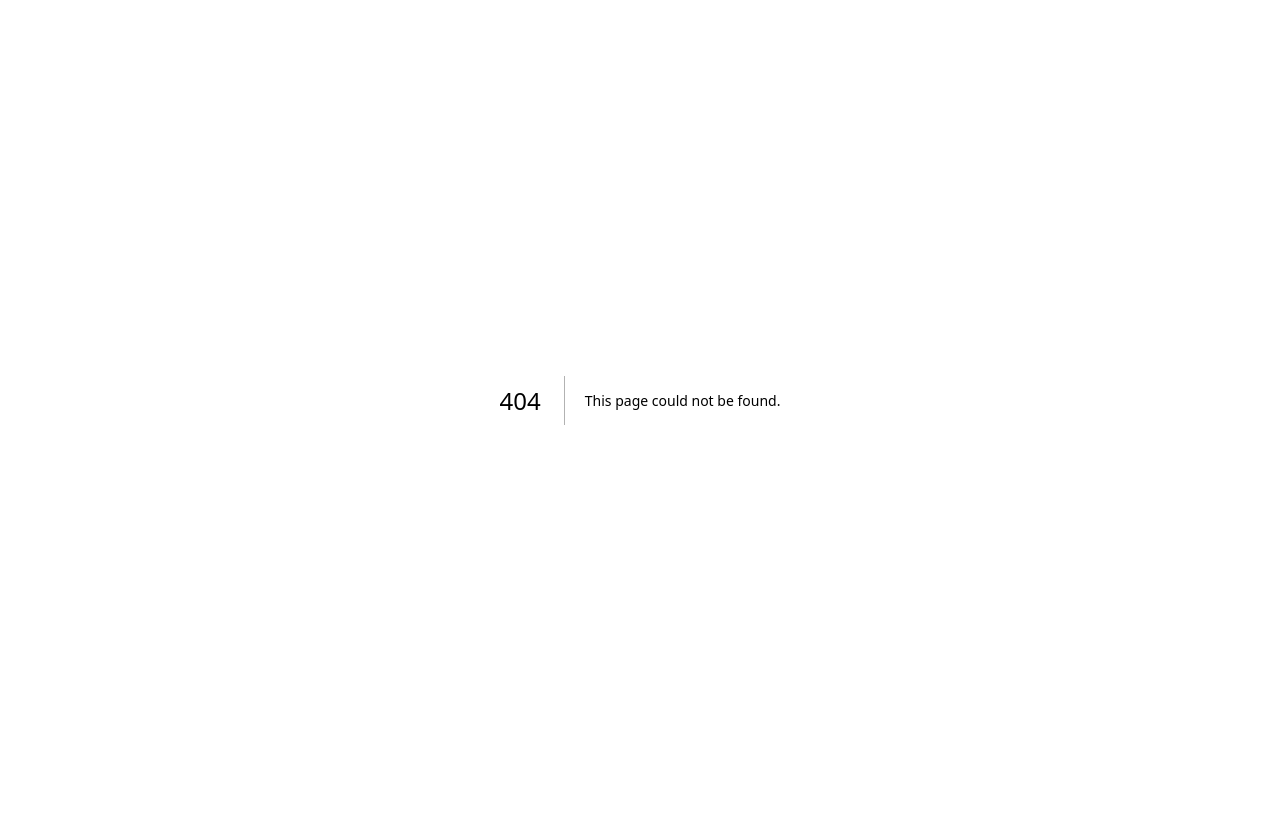
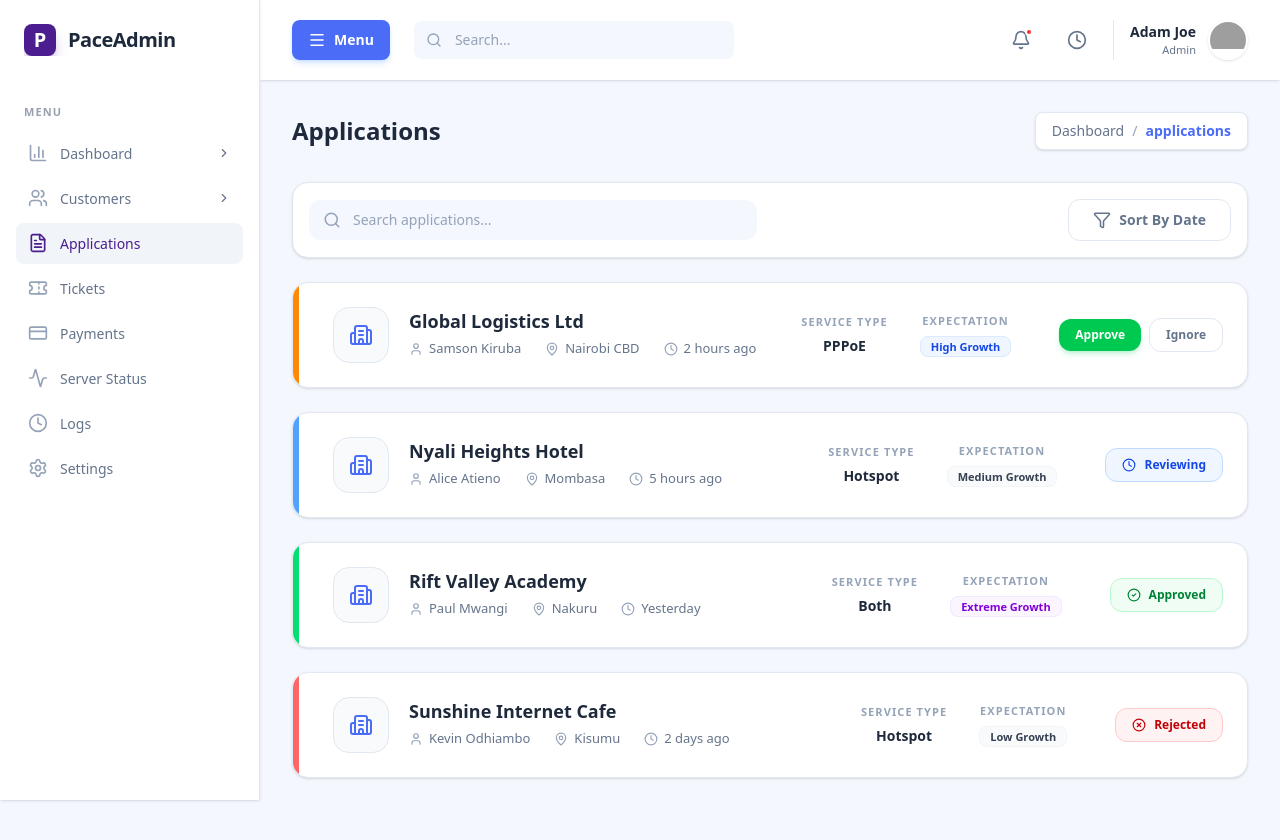
Before and after one commit to dennismutuku2005/pacewebsite, a Next.js app in the folder paceadmin/: page /dashboard/applications in a window 1280 px wide. Before the commit this address had no page. Shown: the top 840 px of the page. Before the commit the page ends 800 px from the top, so only its background shows below. Built offline with nearby package versions, Linux system fonts and the light colour scheme; grey boxes are pictures that could not be loaded.

Commit message:
Auto-update:

```diff
--- /dev/null
+++ b/paceadmin/src/app/dashboard/applications/page.js
@@ -0,0 +1,117 @@
+"use client"
+
+import React from 'react'
+import { motion } from 'framer-motion'
+import {
+    FileText, Search, Filter,
+    MapPin, User, Building2,
+    CheckCircle2, XCircle, Clock
+} from 'lucide-react'
+import { cn } from '@/lib/utils'
+
+export default function ApplicationsPage() {
+    const applications = [
+        { id: '1', company: 'Global Logistics Ltd', person: 'Samson Kiruba', location: 'Nairobi CBD', type: 'PPPoE', growth: 'High', status: 'Pending', date: '2 hours ago' },
+        { id: '2', company: 'Nyali Heights Hotel', person: 'Alice Atieno', location: 'Mombasa', type: 'Hotspot', growth: 'Medium', status: 'Reviewing', date: '5 hours ago' },
+        { id: '3', company: 'Rift Valley Academy', person: 'Paul Mwangi', location: 'Nakuru', type: 'Both', growth: 'Extreme', status: 'Approved', date: 'Yesterday' },
+        { id: '4', company: 'Sunshine Internet Cafe', person: 'Kevin Odhiambo', location: 'Kisumu', type: 'Hotspot', growth: 'Low', status: 'Rejected', date: '2 days ago' },
+    ]
+
+    return (
+        <div className="space-y-6 pb-10">
+
+            {/* Search & Actions Bar */}
+            <div className="bg-white p-4 rounded-2xl border border-[#e2e8f0] shadow-sm flex flex-col md:flex-row items-center justify-between gap-4">
+                <div className="relative w-full md:max-w-md">
+                    <Search className="absolute left-3.5 top-1/2 -translate-y-1/2 text-[#94a3b8]" size={18} />
+                    <input
+                        type="text"
+                        placeholder="Search applications..."
+                        className="w-full pl-11 pr-4 py-2.5 rounded-xl bg-[#f4f7fe] border-none focus:ring-2 focus:ring-[#4a6cf7]/20 outline-none transition-all placeholder:text-[#94a3b8] text-sm font-medium"
+                    />
+                </div>
+                <div className="flex items-center gap-3 w-full md:w-auto">
+                    <button className="flex-1 md:flex-initial flex items-center justify-center gap-2 px-6 py-2.5 bg-white border border-[#e2e8f0] text-[#64748b] rounded-xl text-sm font-bold hover:bg-[#f8fafc] transition-all">
+                        <Filter size={18} />
+                        Sort By Date
+                    </button>
+                </div>
+            </div>
+
+            <div className="grid grid-cols-1 gap-6">
+                {applications.map((app, i) => (
+                    <motion.div
+                        key={app.id}
+                        initial={{ opacity: 0, y: 15 }}
+                        animate={{ opacity: 1, y: 0 }}
+                        transition={{ delay: i * 0.1 }}
+                        className="group bg-white rounded-2xl border border-[#e2e8f0] shadow-sm p-6 hover:shadow-md hover:border-[#4a6cf7]/20 transition-all cursor-pointer relative overflow-hidden"
+                    >
+                        {/* Status Indicator Bar */}
+                        <div className={cn(
+                            "absolute top-0 left-0 w-1.5 h-full",
+                            app.status === 'Pending' ? "bg-orange-400" :
+                                app.status === 'Reviewing' ? "bg-blue-400" :
+                                    app.status === 'Approved' ? "bg-green-400" : "bg-red-400"
+                        )}></div>
+
+                        <div className="flex flex-col lg:flex-row lg:items-center justify-between gap-6 pl-4">
+                            <div className="flex items-start gap-5">
+                                <div className="w-14 h-14 rounded-2xl bg-[#f8fafc] border border-[#e2e8f0] flex items-center justify-center text-[#4a6cf7] shrink-0">
+                                    <Building2 size={24} />
+                                </div>
+                                <div>
+                                    <h3 className="text-lg font-bold text-[#1e293b] mb-1 group-hover:text-[#4a6cf7] transition-colors">{app.company}</h3>
+                                    <div className="flex flex-wrap items-center gap-x-6 gap-y-2 text-[13px] text-[#64748b] font-medium">
+                                        <span className="flex items-center gap-1.5"><User size={14} className="text-[#94a3b8]" /> {app.person}</span>
+                                        <span className="flex items-center gap-1.5"><MapPin size={14} className="text-[#94a3b8]" /> {app.location}</span>
+                                        <span className="flex items-center gap-1.5"><Clock size={14} className="text-[#94a3b8]" /> {app.date}</span>
+                                    </div>
+                                </div>
+                            </div>
+
+                            <div className="flex flex-wrap items-center gap-8">
+                                <div className="text-center">
+                                    <p className="text-[11px] font-bold text-[#94a3b8] uppercase tracking-widest mb-1">Service Type</p>
+                                    <p className="text-[14px] font-bold text-[#1e293b]">{app.type}</p>
+                                </div>
+                                <div className="text-center">
+                                    <p className="text-[11px] font-bold text-[#94a3b8] uppercase tracking-widest mb-1">Expectation</p>
+                                    <span className={cn(
+                                        "px-2.5 py-0.5 rounded-lg text-[11px] font-bold border",
+                                        app.growth === 'Extreme' ? "bg-purple-50 text-purple-700 border-purple-100" :
+                                            app.growth === 'High' ? "bg-blue-50 text-blue-700 border-blue-100" :
+                                                "bg-gray-50 text-gray-700 border-gray-100"
+                                    )}>
+                                        {app.growth} Growth
+                                    </span>
+                                </div>
+                                <div className="flex items-center gap-3 ml-4">
+                                    {app.status === 'Pending' && (
+                                        <div className="flex items-center gap-2">
+                                            <button className="px-4 py-2 bg-green-500 text-white rounded-xl text-xs font-bold hover:bg-green-600 transition-all shadow-md shadow-green-500/20">Approve</button>
+                                            <button className="px-4 py-2 bg-white border border-[#e2e8f0] text-[#64748b] rounded-xl text-xs font-bold hover:bg-gray-50 transition-all">Ignore</button>
+                                        </div>
+                                    )}
+                                    {app.status !== 'Pending' && (
+                                        <div className={cn(
+                                            "flex items-center gap-2 px-4 py-2 rounded-xl text-xs font-bold border",
+                                            app.status === 'Approved' ? "bg-green-50 text-green-700 border-green-200" :
+                                                app.status === 'Rejected' ? "bg-red-50 text-red-700 border-red-200" :
+                                                    "bg-blue-50 text-blue-700 border-blue-200"
+                                        )}>
+                                            {app.status === 'Approved' ? <CheckCircle2 size={14} /> :
+                                                app.status === 'Rejected' ? <XCircle size={14} /> : <Clock size={14} />}
+                                            {app.status}
+                                        </div>
+                                    )}
+                                </div>
+                            </div>
+                        </div>
+                    </motion.div>
+                ))}
+            </div>
+
+        </div>
+    )
+}
```
